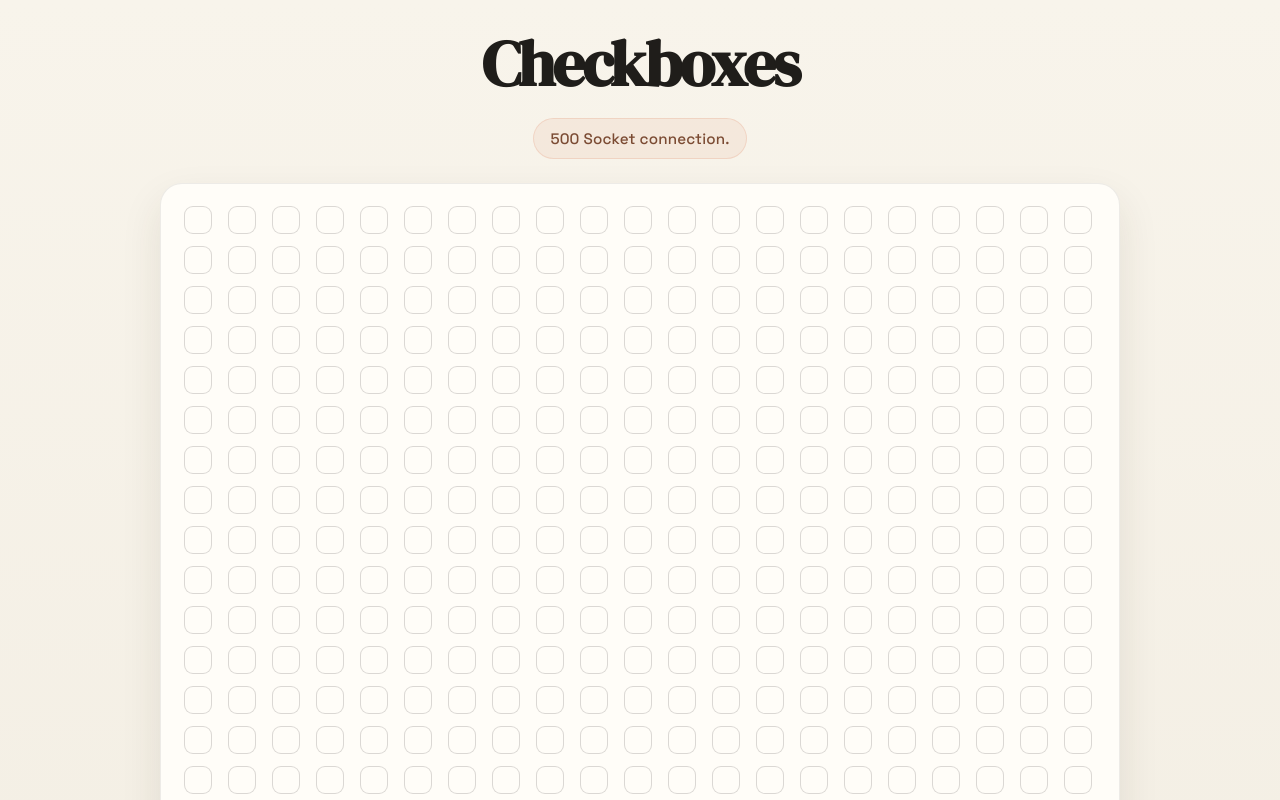
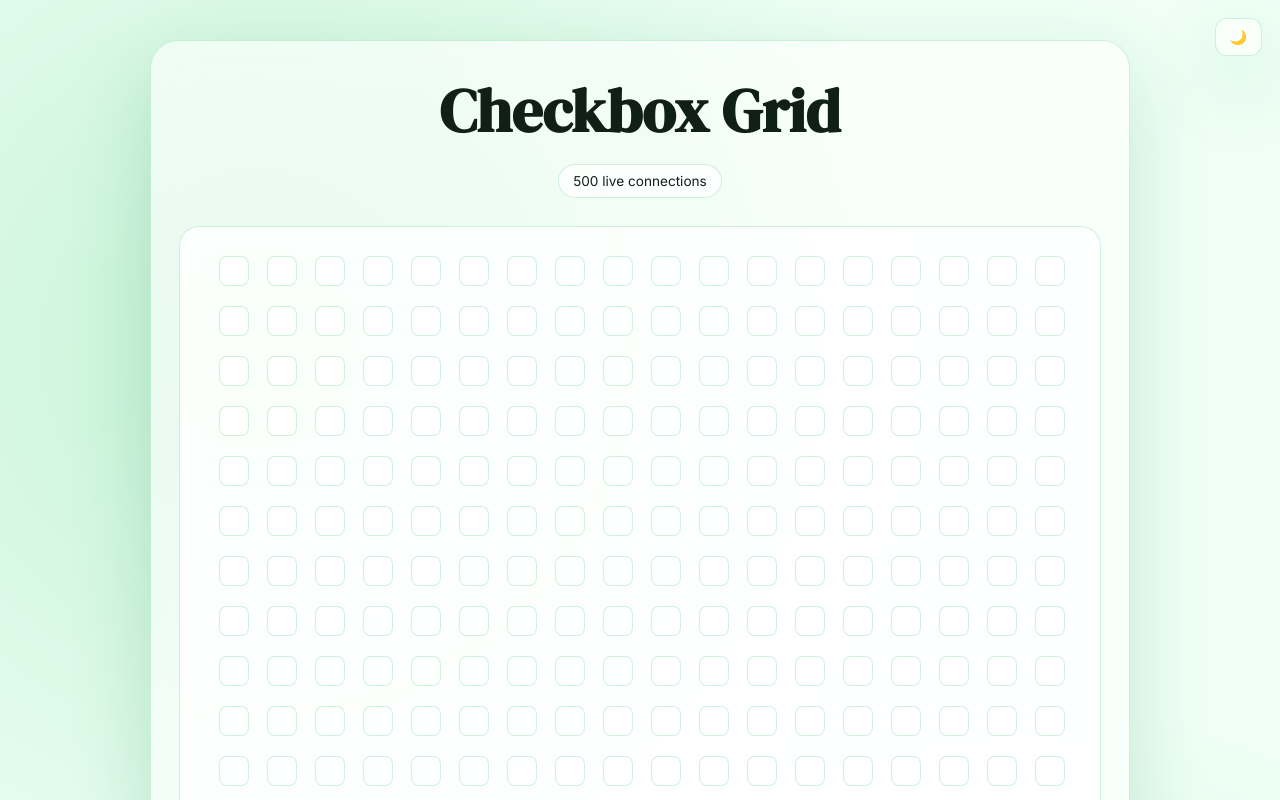
Before and after one commit to Sanghita-Seal/One-million-Checkboxes, a website: page public/index.html in a window 1280 px wide. Shown: the top 800 px of the page. Drawn offline with nearby package versions, Linux system fonts and the light colour scheme; no server answers; sample sign-in values are in the browser's storage.

Commit message:
feat: implement theme toggle and update styling for improved UI

```diff
--- a/public/index.html
+++ b/public/index.html
@@ -1,139 +1,186 @@
 <!DOCTYPE html>
-<html lang="en">
-
+<html lang="en" data-theme="light">
 <head>
 <meta charset="UTF-8">
 <meta name="viewport" content="width=device-width, initial-scale=1.0">
-    <title>One Million Checkboxes</title>
+<title>Checkbox Grid</title>
+
 <link rel="preconnect" href="https://fonts.googleapis.com">
 <link rel="preconnect" href="https://fonts.gstatic.com" crossorigin>
-    <link
-        href="https://fonts.googleapis.com/css2?family=DM+Serif+Display:ital@0;1&family=Space+Grotesk:wght@400;500;700&display=swap"
-        rel="stylesheet">
+<link href="https://fonts.googleapis.com/css2?family=DM+Serif+Display&family=Inter:wght@400;500;600&display=swap" rel="stylesheet">
+
 <style>
+/* =========================
+   THEME VARIABLES
+========================= */
 :root {
-            --bg: #f7f4ec;
-            --surface: #fffdf8;
-            --ink: #1f1d1a;
-            --accent: #d96c3d;
-            --line: rgba(31, 29, 26, 0.08);
-            --shadow: 0 18px 40px rgba(59, 45, 29, 0.1);
+  /* LIGHT */
+  --bg: #effff5;
+  --surface: rgba(255,255,255,0.6);
+  --surface-strong: rgba(255,255,255,0.8);
+  --ink: #102018;
+  --muted: #547061;
+  --accent: #22c55e;
+  --line: rgba(34,197,94,0.22);
+  --shadow: 0 28px 80px rgba(17,121,70,0.18);
 }
 
-        * {
-            box-sizing: border-box;
+html[data-theme="dark"] {
+  /* DARK */
+  --bg: #07130d;
+  --surface: rgba(12,32,22,0.6);
+  --surface-strong: rgba(14,38,26,0.8);
+  --ink: #e6fff3;
+  --muted: #8bbfa3;
+  --accent: #22c55e;
+  --line: rgba(34,197,94,0.22);
+  --shadow: 0 30px 90px rgba(0,0,0,0.6);
 }
+
+/* =========================
+   BASE
+========================= */
+* { box-sizing: border-box; }
 
 body {
   margin: 0;
-            min-height: 100vh;
-            font-family: "Space Grotesk", "Segoe UI", sans-serif;
+  font-family: "Inter", sans-serif;
   color: var(--ink);
-            background: linear-gradient(180deg, #f8f4eb 0%, #f2ede2 100%);
-            padding: 32px 18px 48px;
+  background:
+    radial-gradient(circle at 20% 20%, rgba(34,197,94,0.2), transparent 40%),
+    radial-gradient(circle at 80% 80%, rgba(34,197,94,0.15), transparent 40%),
+    var(--bg);
+  padding: 40px 18px;
+  transition: background 0.4s ease;
 }
 
-        .shell {
-            width: min(960px, 100%);
-            margin: 0 auto;
+/* =========================
+   TOGGLE BUTTON
+========================= */
+.theme-toggle {
+  position: fixed;
+  top: 18px;
+  right: 18px;
+  border: 1px solid var(--line);
+  background: var(--surface);
+  backdrop-filter: blur(14px);
+  padding: 10px 14px;
+  border-radius: 12px;
+  cursor: pointer;
+  font-size: 14px;
+  color: var(--ink);
+  box-shadow: var(--shadow);
+  transition: 0.2s;
 }
 
-        h1 {
-            margin: 0 0 22px;
-            font-family: "DM Serif Display", Georgia, serif;
-            font-size: clamp(2.4rem, 5vw, 4rem);
-            line-height: 1;
-            letter-spacing: -0.04em;
-            text-align: center;
+.theme-toggle:hover {
+  transform: translateY(-2px);
 }
 
-        p {
-            width: fit-content;
-            margin: 0 auto 24px;
-            padding: 10px 16px;
-            border-radius: 999px;
-            background: rgba(217, 108, 61, 0.08);
-            border: 1px solid rgba(217, 108, 61, 0.16);
-            color: #7b4b33;
-            font-size: 0.95rem;
-            font-weight: 500;
-            letter-spacing: 0.01em;
-            text-align: center;
+/* =========================
+   SHELL
+========================= */
+.shell {
+  width: min(980px, 100%);
+  margin: 0 auto;
+  padding: 28px;
+  border-radius: 28px;
+  background: var(--surface);
+  border: 1px solid var(--line);
+  backdrop-filter: blur(22px);
+  box-shadow: var(--shadow);
 }
 
+/* =========================
+   HEADER
+========================= */
+h1 {
+  margin: 0;
+  text-align: center;
+  font-family: "DM Serif Display", serif;
+  font-size: clamp(2.5rem, 5vw, 3.8rem);
+}
+
+.subtext {
+  margin: 12px auto 28px;
+  padding: 8px 14px;
+  border-radius: 999px;
+  font-size: 0.85rem;
+  background: var(--surface-strong);
+  border: 1px solid var(--line);
+  text-align: center;
+  width: fit-content;
+}
+
+/* =========================
+   GRID
+========================= */
 #container {
   display: grid;
-            grid-template-columns: repeat(auto-fit, minmax(28px, 32px));
+  grid-template-columns: repeat(auto-fit, minmax(30px, 34px));
+  gap: 14px;
   justify-content: center;
-            gap: 12px;
-            padding: 22px;
-            border-radius: 22px;
-            background: var(--surface);
+  padding: 26px;
+  border-radius: 20px;
+  background: var(--surface-strong);
   border: 1px solid var(--line);
-            box-shadow: var(--shadow);
-            min-height: 320px;
-            align-content: start;
 }
 
-        #container input[type="checkbox"] {
+/* =========================
+   CHECKBOX
+========================= */
+#container input {
   appearance: none;
-            width: 28px;
-            height: 28px;
-            margin: 0;
-            border-radius: 9px;
-            border: 1.5px solid rgba(31, 29, 26, 0.16);
-            background: #fffdf8;
+  width: 30px;
+  height: 30px;
+  border-radius: 8px;
+  border: 1.5px solid var(--line);
+  background: var(--surface);
   cursor: pointer;
-            position: relative;
-            transition: transform 120ms ease, border-color 120ms ease, background-color 120ms ease, box-shadow 120ms ease;
+  transition: 0.2s;
 }
 
-        #container input[type="checkbox"]:hover {
-            transform: translateY(-1px);
-            border-color: rgba(217, 108, 61, 0.5);
-            box-shadow: 0 8px 16px rgba(217, 108, 61, 0.12);
+#container input:hover {
+  transform: translateY(-2px);
+  border-color: var(--accent);
+  box-shadow: 0 8px 20px rgba(34,197,94,0.3);
 }
 
-        #container input[type="checkbox"]:checked {
+#container input:checked {
   background: var(--accent);
   border-color: var(--accent);
-            box-shadow: 0 10px 18px rgba(217, 108, 61, 0.22);
+  box-shadow: 0 0 18px rgba(34,197,94,0.5);
 }
 
-        #container input[type="checkbox"]:checked::after {
+#container input:checked::after {
   content: "";
   position: absolute;
-            left: 9px;
-            top: 5px;
   width: 6px;
-            height: 11px;
-            border: solid #fff;
+  height: 12px;
+  border: solid #022c22;
   border-width: 0 2px 2px 0;
   transform: rotate(45deg);
+  left: 11px;
+  top: 6px;
 }
 
-        @media (max-width: 860px) {
-            body {
-                padding-top: 24px;
-            }
-        }
-
+/* =========================
+   TOAST
+========================= */
 .toast {
   position: fixed;
   left: 50%;
   bottom: 24px;
   transform: translateX(-50%) translateY(20px);
-            max-width: min(420px, calc(100vw - 32px));
   padding: 12px 16px;
   border-radius: 14px;
-            background: rgba(31, 29, 26, 0.94);
-            color: #fffdf8;
-            box-shadow: 0 18px 40px rgba(31, 29, 26, 0.22);
+  background: var(--surface-strong);
+  border: 1px solid var(--line);
+  color: var(--ink);
+  box-shadow: var(--shadow);
+  backdrop-filter: blur(14px);
   opacity: 0;
-            pointer-events: none;
-            transition: opacity 180ms ease, transform 180ms ease;
-            font-size: 0.95rem;
-            text-align: center;
+  transition: all 0.2s ease;
 }
 
 .toast.is-visible {
@@ -144,20 +191,25 @@
 </head>
 
 <body>
+
+<!-- THEME TOGGLE -->
+<button id="theme-toggle" class="theme-toggle">🌙</button>
+
 <main class="shell">
-        <h1>Checkboxes</h1>
-        <p>500 Socket connection.</p>
-        <div id="container">
-        </div>
+  <h1>Checkbox Grid</h1>
+  <div class="subtext">500 live connections</div>
+  <div id="container"></div>
 </main>
-    <div id="toast" class="toast" role="alert" aria-live="polite"></div>
 
+<div id="toast" class="toast"></div>
+
+<!-- =========================
+     ORIGINAL JS (UNCHANGED)
+========================= -->
 <script src="/socket.io/socket.io.js"></script>
 <script>
 const accessToken = localStorage.getItem("accessToken");
-        if (!accessToken) {
-            window.location.href = "/";
-        }
+if (!accessToken) window.location.href = "/";
 
 const container = document.getElementById('container');
 const toast = document.getElementById('toast');
@@ -178,34 +230,65 @@
   const input = document.createElement('input');
   input.id = `checkbox-${index}`;
   input.type = 'checkbox';
+
   input.addEventListener('change', (event) => {
-                let checked = event.target.checked;
+    socket.emit("client:checkbox:change", {
+      index,
+      checked: event.target.checked,
+      accessToken
+    });
+  });
 
-                socket.emit("client:checkbox:change", { index, checked, accessToken });
+  container.appendChild(input);
 });
-            container.appendChild(input);
-        })
+
 socket.on("server:checkbox:change", data => {
   document.querySelector(`#checkbox-${data.index}`).checked = data.checked;
-
-        })
+});
 
 socket.on("server:checkbox:user", data => {
   showToast(`${data.user} changed a checkbox.`);
-        })
+});
+
 socket.on("server:checkbox:status", data => {
   data.forEach((_, index) => {
     document.querySelector(`#checkbox-${index}`).checked = data[index];
-            })
-        })
+  });
+});
 
 socket.on("server:error", error => {
-            let checkbox = document.querySelector(`#checkbox-${error.data.index}`)
+  let checkbox = document.querySelector(`#checkbox-${error.data.index}`);
   checkbox.checked = !error.data.checked;
-            showToast(error.message || "Something went wrong. Please try again.");
+  showToast(error.message || "Something went wrong.");
 });
+</script>
 
+<!-- =========================
+     THEME TOGGLE SCRIPT
+========================= -->
+<script>
+const toggle = document.getElementById("theme-toggle");
+const saved = localStorage.getItem("theme");
+
+if (saved) {
+  document.documentElement.setAttribute("data-theme", saved);
+  toggle.textContent = saved === "dark" ? "☀️" : "🌙";
+}
+
+toggle.addEventListener("click", () => {
+  const current = document.documentElement.getAttribute("data-theme");
+
+  if (current === "dark") {
+    document.documentElement.setAttribute("data-theme", "light");
+    localStorage.setItem("theme", "light");
+    toggle.textContent = "🌙";
+  } else {
+    document.documentElement.setAttribute("data-theme", "dark");
+    localStorage.setItem("theme", "dark");
+    toggle.textContent = "☀️";
+  }
+});
 </script>
+
 </body>
-
 </html>
```
Lines whose indentation alone changed are shown as unchanged.
